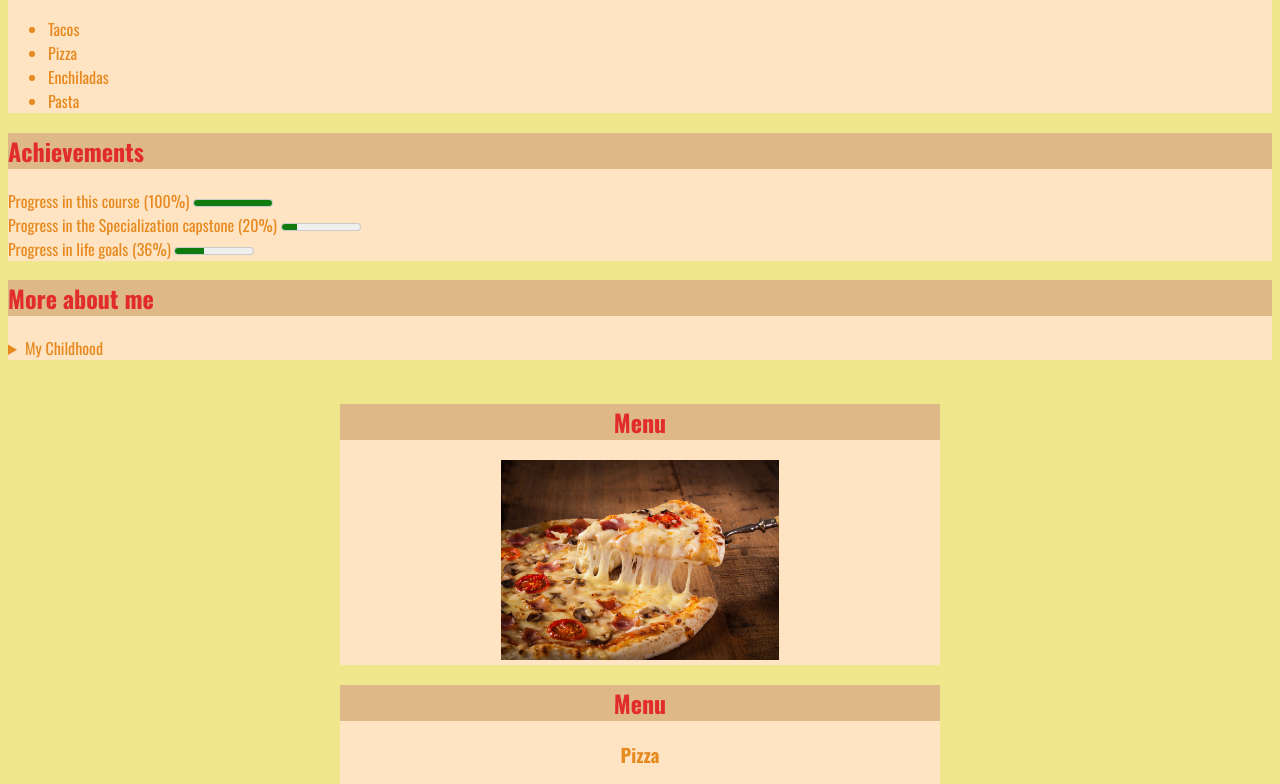
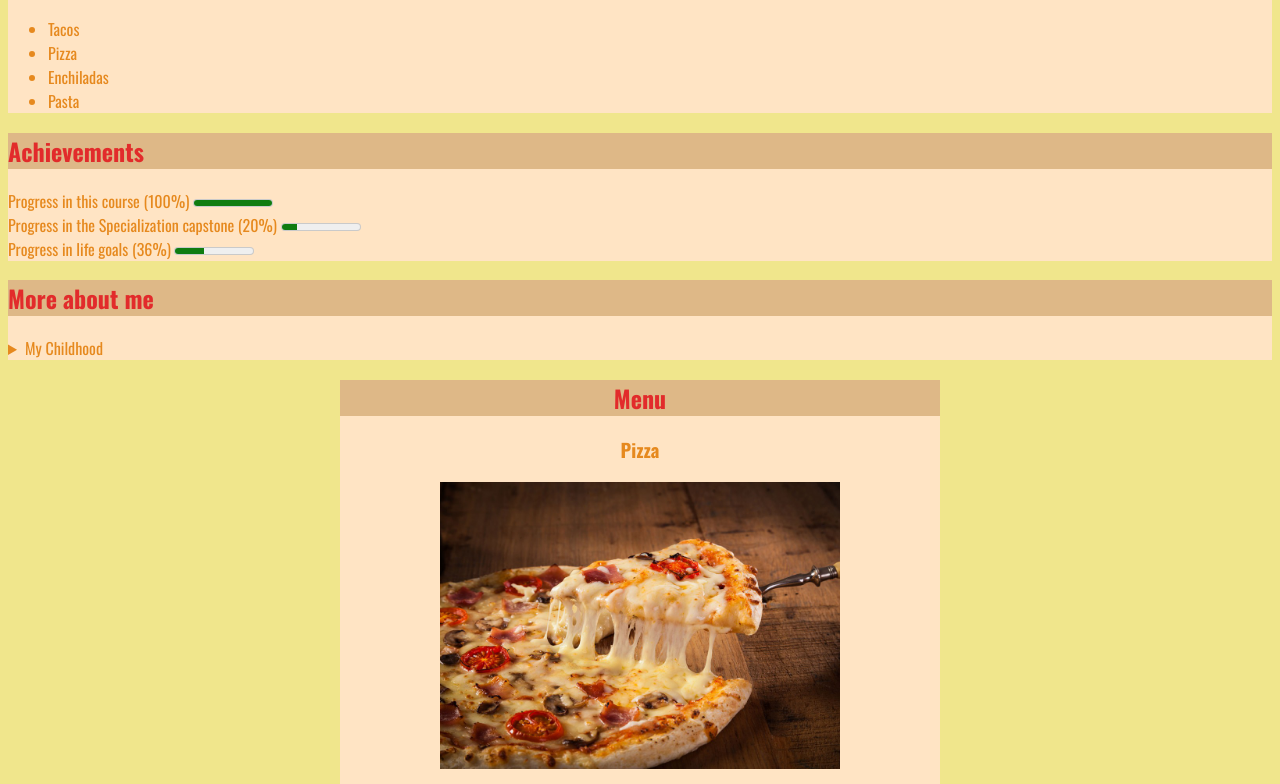
Before and after one commit to LuisJVillegas/CSSTutorial, a plain HTML site: page index.html in a window 1280 px wide. Shown: the part 185-969 px from the top of the page. Drawn offline with nearby package versions, Linux system fonts and the light colour scheme.

Commit message:
Removed extra section

```diff
--- a/index.html
+++ b/index.html
@@ -47,11 +47,6 @@
             <summary> My Childhood </summary>
             I'm a mexican engineer expanding my software skills.
         </details>
-    </section> <br>
-
-    <section id="menu">
-        <h2> Menu </h2>
-        <img src="pizza_slice.jpg" alt="A slice of pizza being cut" height="200">
     </section>
 
     <section id="menu">
```
